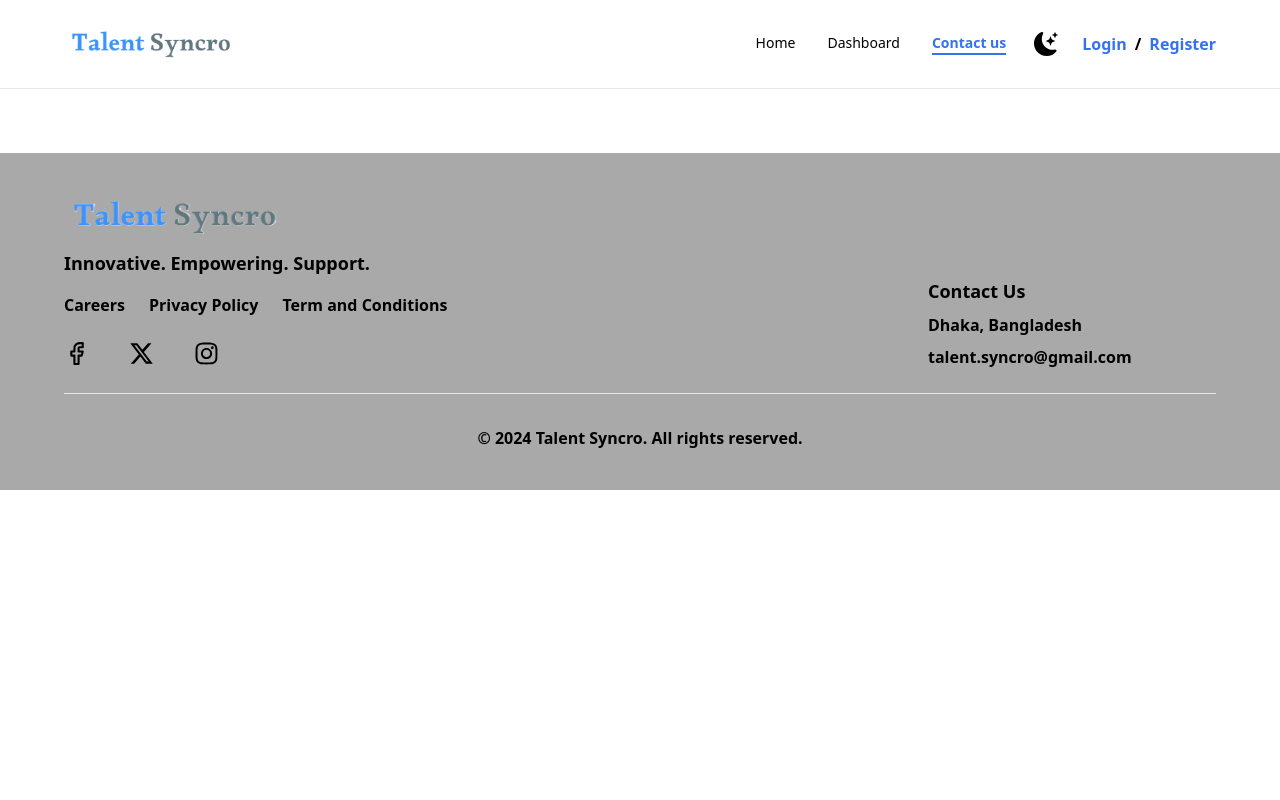
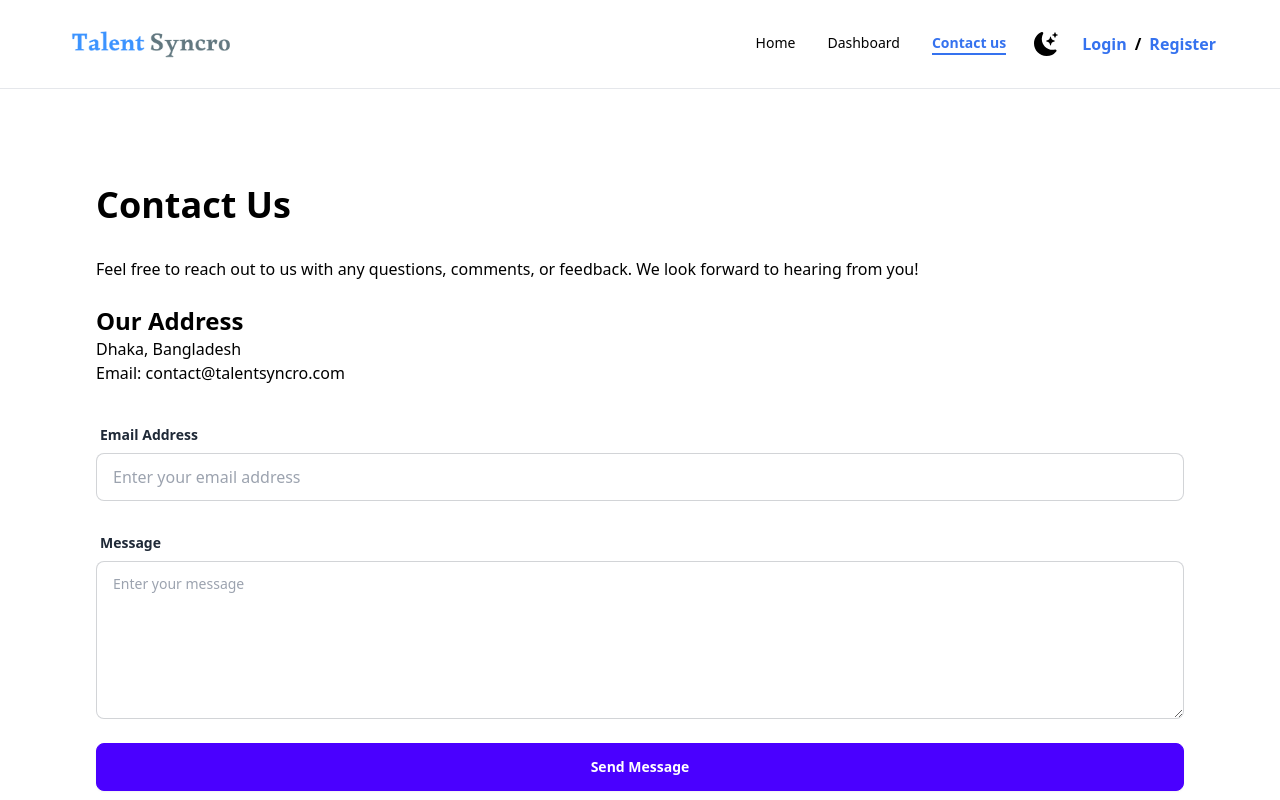
Before and after one commit to sperez927/hr-talent-syncro-client, a React (Vite) app: page /contact-us in a window 1280 px wide. Shown: the top 800 px of the page. Built offline with nearby package versions, Linux system fonts and the light colour scheme; no server answers.

Commit message:
contact us

```diff
--- a/src/pages/ContactUs.jsx
+++ b/src/pages/ContactUs.jsx
@@ -1,10 +1,82 @@
+import { useForm } from "react-hook-form";
+import { Helmet } from "react-helmet-async";
+import Swal from 'sweetalert2';
+import withReactContent from 'sweetalert2-react-content';
+import axios from 'axios';
 
+const MySwal = withReactContent(Swal);
 
 const ContactUs = () => {
+    const { register, handleSubmit, formState: { errors }, reset } = useForm();
+
+    const onSubmit = async (data) => {
+        try {
+            await axios.post('/api/contact', data);
+
+            MySwal.fire({
+                title: 'Message Sent!',
+                text: 'Your message has been sent successfully. Thank you for your feedback!',
+                icon: 'success',
+                confirmButtonText: 'OK'
+            });
+
+            reset();
+        } catch (error) {
+            console.error(error);
+
+            MySwal.fire({
+                title: 'Error!',
+                text: 'There was an error sending your message. Please try again later.',
+                icon: 'error',
+                confirmButtonText: 'OK'
+            });
+        }
+    };
+
     return (
-        <div>
-
-        </div>
+        <>
+            <Helmet>
+                <title>Contact Us | Talent Syncro</title>
+            </Helmet>
+            <div className="container mx-auto p-8">
+                <h1 className="text-4xl font-bold mb-8">Contact Us</h1>
+                <p className="mb-6">Feel free to reach out to us with any questions, comments, or feedback. We look forward to hearing from you!</p>
+                <div className="mb-8">
+                    <h2 className="text-2xl font-bold">Our Address</h2>
+                    <p>Dhaka, Bangladesh</p>
+                    <p>Email: contact@talentsyncro.com</p>
+                </div>
+                <form onSubmit={handleSubmit(onSubmit)} className="space-y-6">
+                    <div className="form-control">
+                        <label className="label">
+                            <span className="label-text font-bold">Email Address</span>
+                        </label>
+                        <input
+                            type="email"
+                            placeholder="Enter your email address"
+                            className="input input-bordered w-full"
+                            {...register("email", { required: "Email is required", pattern: { value: /^\S+@\S+$/i, message: "Invalid email address" } })}
+                        />
+                        {errors.email && <span className="text-red-500">{errors.email.message}</span>}
+                    </div>
+                    <div className="form-control">
+                        <label className="label">
+                            <span className="label-text font-bold">Message</span>
+                        </label>
+                        <textarea
+                            placeholder="Enter your message"
+                            className="textarea textarea-bordered w-full"
+                            rows="5"
+                            {...register("message", { required: "Message is required" })}
+                        ></textarea>
+                        {errors.message && <span className="text-red-500">{errors.message.message}</span>}
+                    </div>
+                    <div className="form-control mt-6">
+                        <button className="btn btn-primary text-white font-bold">Send Message</button>
+                    </div>
+                </form>
+            </div>
+        </>
     );
 };
 
```
